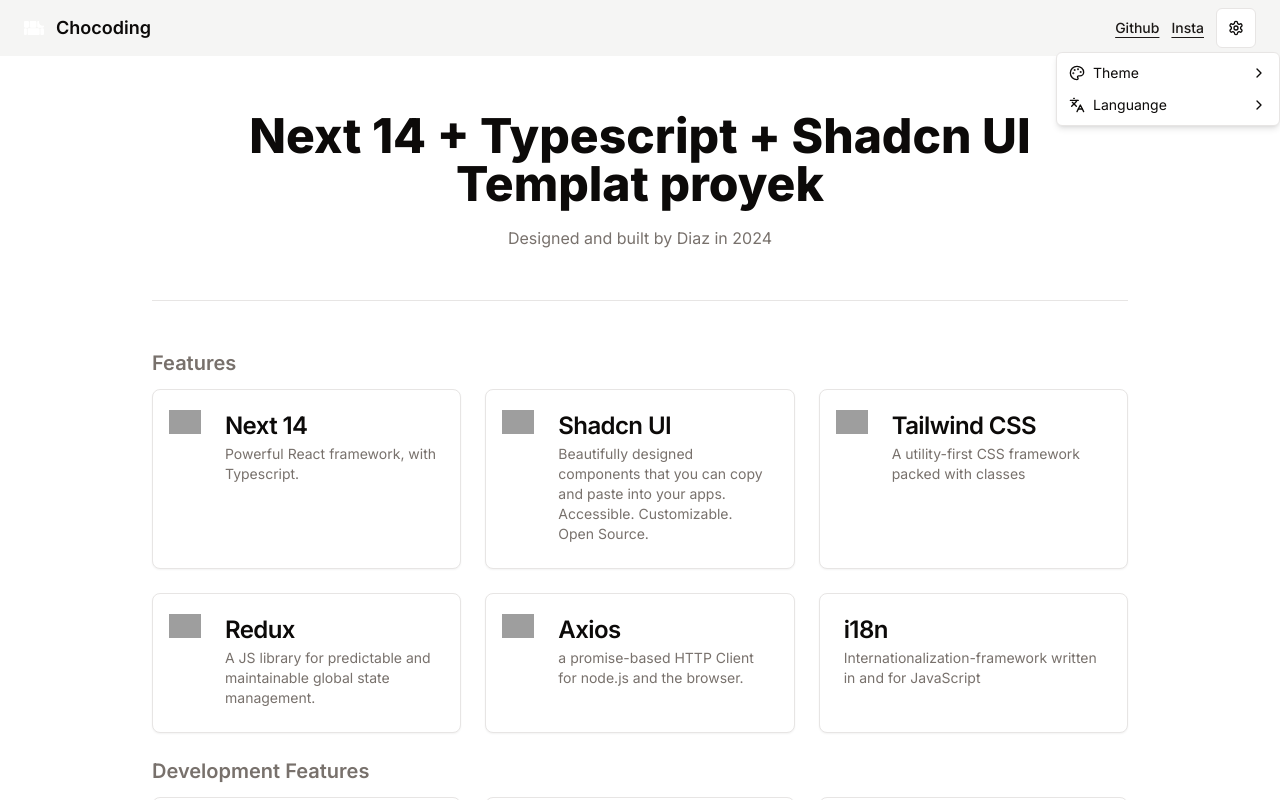
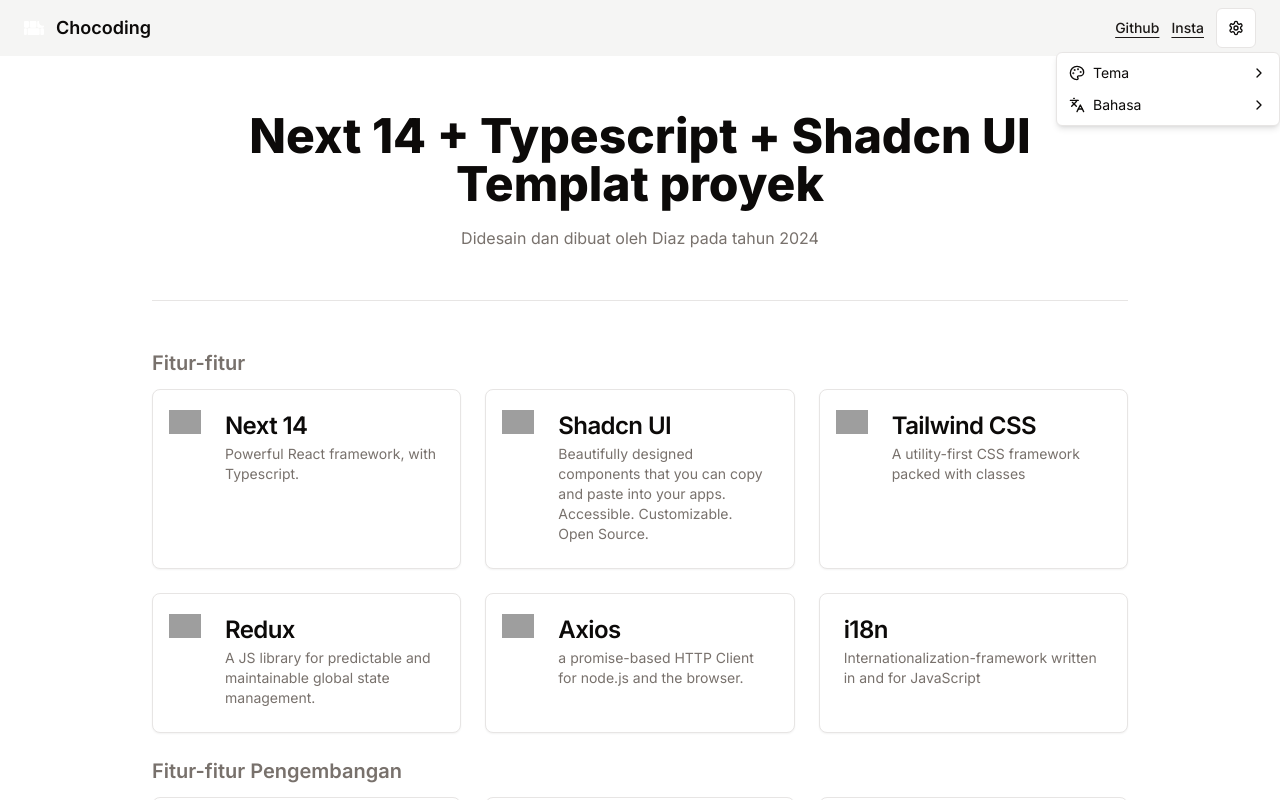
Before and after one commit to Diaz-adrianz/next-ts-shadcn-boilerplate, a Next.js app: page / in a window 1280 px wide. Both pictures are taken after a click on the button 1236 px from the left and 28 px from the top of the page. Shown: the top 800 px of the page. Built offline with nearby package versions, Linux system fonts and the light colour scheme; grey boxes are pictures that could not be loaded.

Commit message:
some fixes

```diff
--- a/package.json
+++ b/package.json
@@ -21,16 +21,12 @@
     "clsx": "^2.1.1",
     "cookies-next": "^4.2.1",
     "embla-carousel-react": "^8.1.3",
-    "i18next": "^23.11.5",
-    "i18next-http-backend": "^2.5.2",
     "lucide-react": "^0.379.0",
     "next": "14.2.3",
-    "next-i18next": "^15.3.0",
     "next-intl": "^3.14.1",
     "next-themes": "^0.3.0",
     "react": "^18",
     "react-dom": "^18",
-    "react-i18next": "^14.1.2",
     "tailwind-merge": "^2.3.0",
     "tailwindcss-animate": "^1.0.7"
   },
--- a/src/app/page.tsx
+++ b/src/app/page.tsx
@@ -66,17 +66,15 @@
   return (
     <MainLayout>
       <Container className="py-8">
-        <h1 className="mb-4 text-center">
-          {/* Next + Typescript + Shadcn UI
-          <br /> Project Boilerplate */}
-          {t('title')}
-        </h1>
+        <h1 className="mb-4 text-center">{t('title')}</h1>
 
-        <p className="text-center text-muted-foreground">Designed and built by Diaz in 2024</p>
+        <p className="text-center text-muted-foreground">
+          {t('subtitle', { name: 'Diaz', year: '2024' })}
+        </p>
 
         <Separator className="my-12" />
 
-        <h4 className="mb-3 text-muted-foreground">Features</h4>
+        <h4 className="mb-3 text-muted-foreground">{t('features')}</h4>
 
         <div className="mb-6 grid grid-cols-2 gap-6 md:grid-cols-3">
           {features.map((feat, i) => (
@@ -94,7 +92,7 @@
           ))}
         </div>
 
-        <h4 className="mb-3 text-muted-foreground">Development Features</h4>
+        <h4 className="mb-3 text-muted-foreground">{t('development_features')}</h4>
 
         <div className="mb-6 grid grid-cols-2 gap-6 md:grid-cols-3">
           {devFeatures.map((feat, i) => (
--- a/src/components/molecules/Settings/LanguangeSwitch.tsx
+++ b/src/components/molecules/Settings/LanguangeSwitch.tsx
@@ -13,6 +13,7 @@
 import { useAppInfo } from '@/hooks';
 import { Tlang } from '@/types';
 import { getCookie, setCookie } from 'cookies-next';
+import { useTranslations } from 'next-intl';
 import { useRouter } from 'next/navigation';
 import React, { useEffect } from 'react';
 
@@ -39,11 +40,13 @@
 export interface Props extends React.ButtonHTMLAttributes<HTMLButtonElement> {}
 const LanguangeSwitch = React.forwardRef<HTMLButtonElement, Props>(
   ({ className, ...props }, ref) => {
+    const t = useTranslations('Common');
+
     return (
       <DropdownMenu>
         <DropdownMenuTrigger asChild>
           <Button variant="outline" className={className} ref={ref} {...props}>
-            Languange
+            {t('languange')}
           </Button>
         </DropdownMenuTrigger>
         <DropdownMenuContent className="w-56">
--- a/src/components/molecules/Settings/SettingMenu.tsx
+++ b/src/components/molecules/Settings/SettingMenu.tsx
@@ -2,7 +2,6 @@
 import {
   DropdownMenu,
   DropdownMenuContent,
-  DropdownMenuGroup,
   DropdownMenuPortal,
   DropdownMenuSub,
   DropdownMenuSubContent,
@@ -13,9 +12,12 @@
 import React from 'react';
 import { ThemeMenu } from './ThemeSwitch';
 import { LanguangeMenu } from './LanguangeSwitch';
+import { useTranslations } from 'next-intl';
 
 export interface Props extends React.ButtonHTMLAttributes<HTMLButtonElement> {}
 const SettingMenu = React.forwardRef<HTMLButtonElement, Props>(({ className, ...props }, ref) => {
+  const t = useTranslations('Common');
+
   return (
     <DropdownMenu>
       <DropdownMenuTrigger asChild>
@@ -27,7 +29,7 @@
         <DropdownMenuSub>
           <DropdownMenuSubTrigger>
             <Palette className="mr-2 h-4 w-4" />
-            <span>Theme</span>
+            <span>{t('theme')}</span>
           </DropdownMenuSubTrigger>
           <DropdownMenuPortal>
             <DropdownMenuSubContent>
@@ -38,7 +40,7 @@
         <DropdownMenuSub>
           <DropdownMenuSubTrigger>
             <Languages className="mr-2 h-4 w-4" />
-            <span>Languange</span>
+            <span>{t('languange')}</span>
           </DropdownMenuSubTrigger>
           <DropdownMenuPortal>
             <DropdownMenuSubContent>
--- a/src/config/i18n.ts
+++ b/src/config/i18n.ts
@@ -1,7 +1,6 @@
 import { getRequestConfig } from 'next-intl/server';
-import { cookies, headers } from 'next/headers';
+import { headers } from 'next/headers';
 import { Setting } from './setting';
-import { getCookie } from 'cookies-next';
 
 export default getRequestConfig(async () => {
   const locale = (headers().get('x-lang') || Setting.defaultLanguage) as string;
--- a/src/langs/en.json
+++ b/src/langs/en.json
@@ -1,5 +1,12 @@
 {
+  "Common": {
+    "languange": "Languange",
+    "theme": "Theme"
+  },
   "Home": {
-    "title": "Next 14 + Typescript + Shadcn UI Project Boilerplate"
+    "title": "Next 14 + Typescript + Shadcn UI Project Boilerplate",
+    "subtitle": "Designed and built by {name} in {year}",
+    "features": "Features",
+    "development_features": "Development Features"
   }
 }
--- a/src/langs/id.json
+++ b/src/langs/id.json
@@ -1,5 +1,12 @@
 {
+  "Common": {
+    "languange": "Bahasa",
+    "theme": "Tema"
+  },
   "Home": {
-    "title": "Next 14 + Typescript + Shadcn UI Templat proyek"
+    "title": "Next 14 + Typescript + Shadcn UI Templat proyek",
+    "subtitle": "Didesain dan dibuat oleh {name} pada tahun {year}",
+    "features": "Fitur-fitur",
+    "development_features": "Fitur-fitur Pengembangan"
   }
 }
--- a/src/middleware.ts
+++ b/src/middleware.ts
@@ -1,5 +1,4 @@
 import { Setting } from '@/config';
-import { setCookie } from 'cookies-next';
 import { NextRequest, NextResponse } from 'next/server';
 
 export function middleware(request: NextRequest) {
--- a/src/types/index.ts
+++ b/src/types/index.ts
@@ -1,3 +1,3 @@
-import { Tlang, TOption, TTheme } from './general';
+import { Tlang, TOption, TTheme } from './common';
 
 export type { Tlang, TOption, TTheme };
--- a/src/utils/array.ts
+++ b/src/utils/array.ts
@@ -1,3 +1,7 @@
-export function tuple<T extends string[]>(...o: T) {
-  return o;
-}
+const Uarray = {
+  tuple<T extends string[]>(...o: T) {
+    return o;
+  },
+};
+
+export default Uarray;
--- a/src/utils/index.ts
+++ b/src/utils/index.ts
@@ -1,4 +1,4 @@
 import { cn } from './cn';
-import { tuple } from './array';
+import Uarray from './array';
 
-export { cn, tuple };
+export { cn, Uarray };
```
Also changed, not shown: src/types/common.ts (renamed from src/types/general.ts), 1 other file (tests, documents, lock files or other folders).
